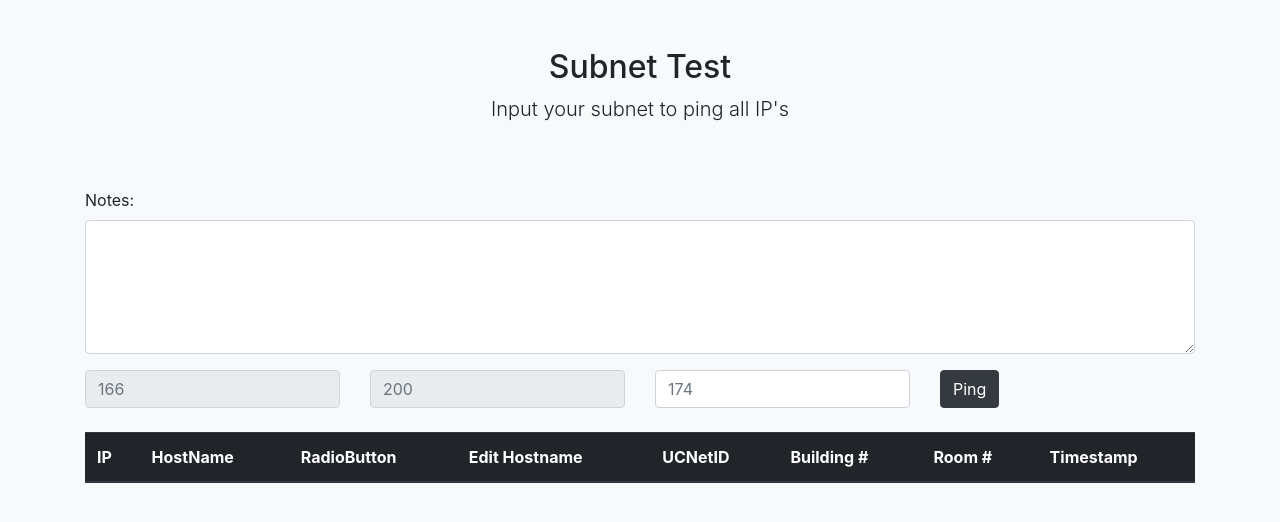
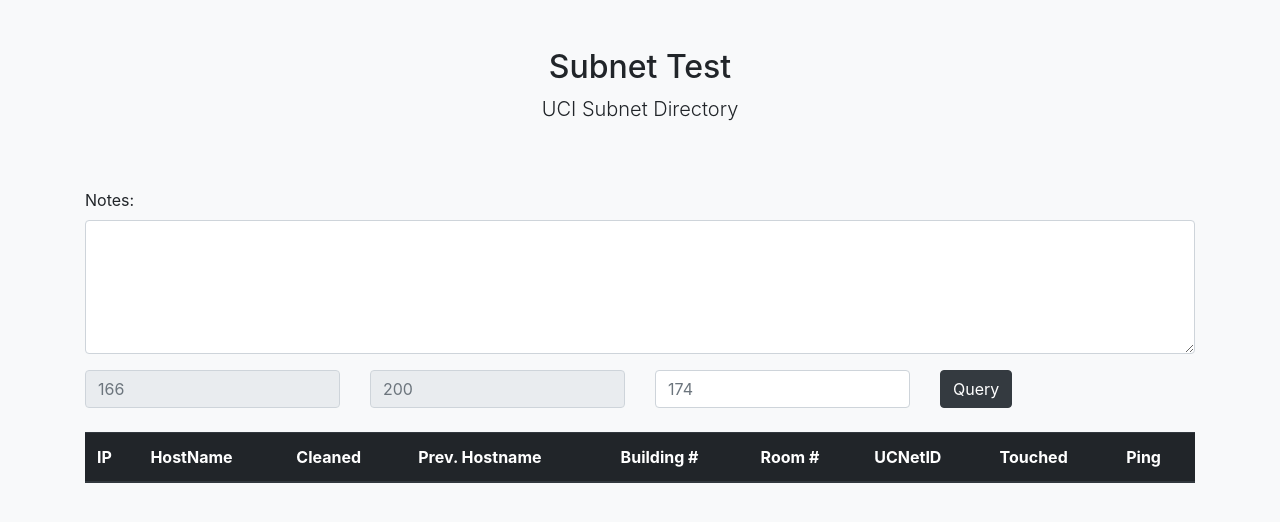
Before and after one commit to Jase254/Subnet, a Flask app: page / in a window 1280 px wide. Shown: the top 522 px of the page. Run offline with Flask 2, Linux system fonts and the light colour scheme; lists and menus that the app fills with data are empty; some libraries are stand-ins or nearby versions.

Commit message:
Fixed DB

```diff
--- a/templates/index.html
+++ b/templates/index.html
@@ -16,7 +16,7 @@
 <div class="container">
     <div class="py-5 text-center">
         <h2>Subnet Test</h2>
-        <p class="lead">Input your subnet to ping all IP's</p>
+        <p class="lead">UCI Subnet Directory</p>
     </div>
 
     <div class="form-group">
@@ -37,7 +37,7 @@
             <input type="text" class="form-control" placeholder="174" >
         </div>
         <div class="col-sm-3">
-            <button type="button" class="btn btn-dark">Ping</button>
+            <button type="button" class="btn btn-dark">Query</button>
         </div>
     </div>
 </div>
@@ -50,12 +50,13 @@
         <tr>
             <th>IP</th>
             <th>HostName</th>
-            <th>RadioButton</th>
-            <th>Edit Hostname</th>
-            <th>UCNetID</th>
+            <th>Cleaned</th>
+            <th>Prev. Hostname</th>
             <th>Building #</th>
             <th>Room #</th>
-            <th>Timestamp</th>
+            <th>UCNetID</th>
+            <th>Touched</th>
+            <th>Ping</th>
         </tr>
         </thead>
     </table>
```
Also changed, not shown: dbclass.py (+5 -2 lines), data.sqlite (added).
